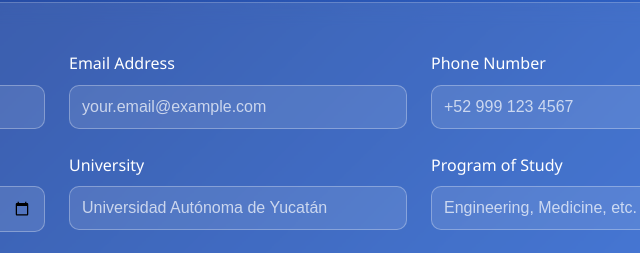
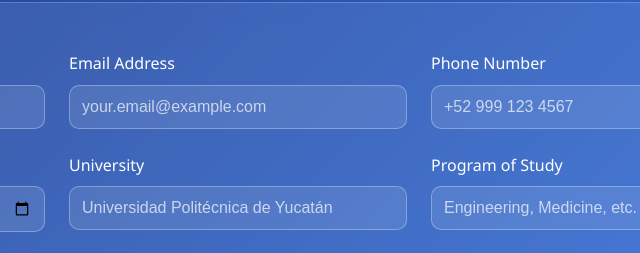
Before and after one commit to damarisuwu1/Self-Direct-Project-McGill, a plain HTML site: page index.html in a window 1280 px wide. Shown: the part 2733-2986 px from the top of the page, 402-1042 px from the left. Drawn offline with Linux system fonts and the light colour scheme.

Commit message:
Se hicieron cambios de universidad

```diff
--- a/index.html
+++ b/index.html
@@ -647,7 +647,7 @@
                         </div>
                         <div class="form-group">
                             <label for="university">University</label>
-                            <input type="text" id="university" name="university" required placeholder="Universidad Autónoma de Yucatán">
+                            <input type="text" id="university" name="university" required placeholder="Universidad Politécnica de Yucatán">
                         </div>
                         <div class="form-group">
                             <label for="program">Program of Study</label>
```
